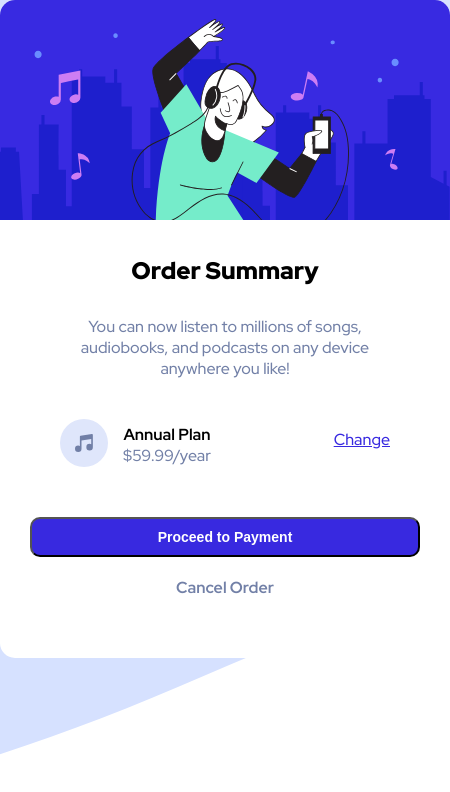
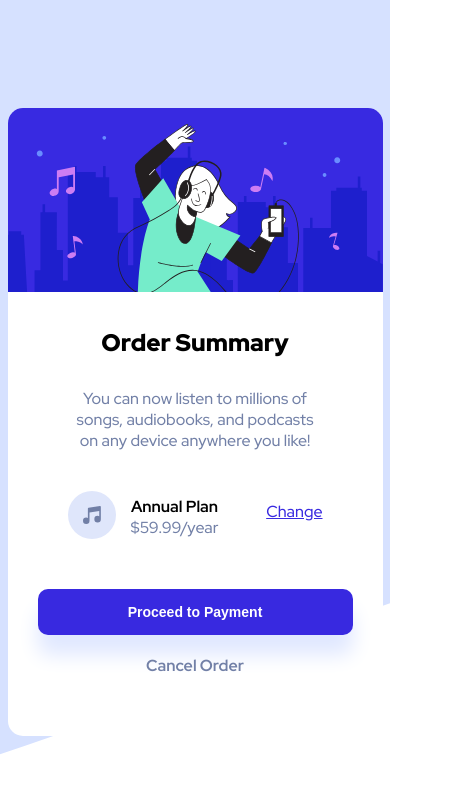
Before and after one commit to Leschyij/newbie_project8, a plain HTML site: page index.html in a window 390 px wide. Shown: the whole page, 450 px wide, since content can reach past the window. Drawn offline with Linux system fonts and the light colour scheme.

Commit message:
setting responsive design in style.css

```diff
--- a/style.css
+++ b/style.css
@@ -13,6 +13,9 @@ body {
     font-family: red hat display;
     font-size: 16px;
     font-weight: 500;
+    display: flex;
+    align-items: center;
+    justify-content: center;
 }
 
 #container {
@@ -79,18 +82,41 @@ body {
     color: hsl(245, 75%, 52%);
 }
 
+#right a:hover {
+    text-decoration: none;
+    color: hsl(224, 23%, 55%);
+}
+
 #content button {
     background-color: hsl(245, 75%, 52%);
     width: 100%;
-    padding: 10px 20px;
+    padding: 15px 20px;
     margin-bottom: 20px;
+    border: none;
     border-radius: 10px;
+    box-shadow: 0 20px 20px hsl(225, 100%, 94%);
     font-size: 14px;
     font-weight: 700;
     color: #fff;
     cursor: pointer;
 }
 
+#content button:hover {
+    background-color: hsl(224, 23%, 55%);
+}
+
 #content #cancel {
     font-weight: 700;
+    cursor: pointer;
 }
+
+#content #cancel:hover {
+    color: hsl(223, 47%, 23%);
+}
+
+@media screen and (max-width: 480px) {
+
+    #container {
+        max-width: 375px;
+    }
+}
```
